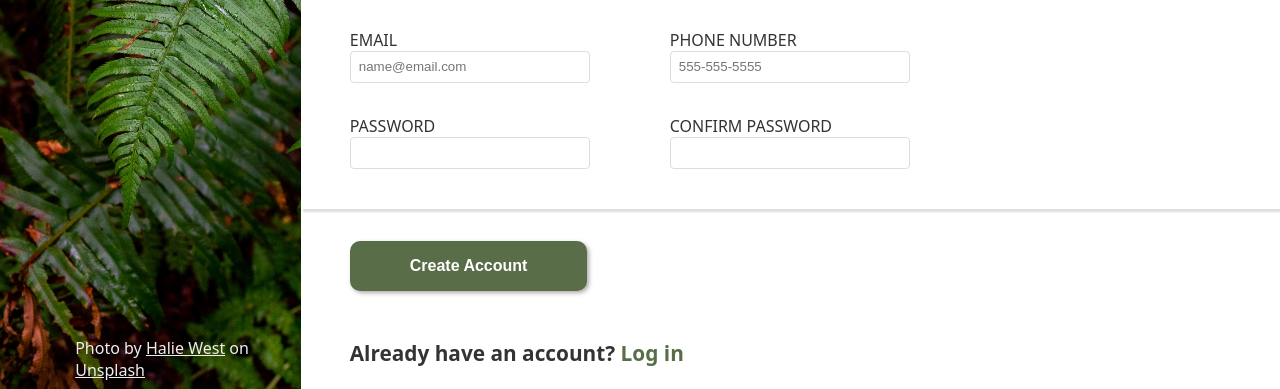
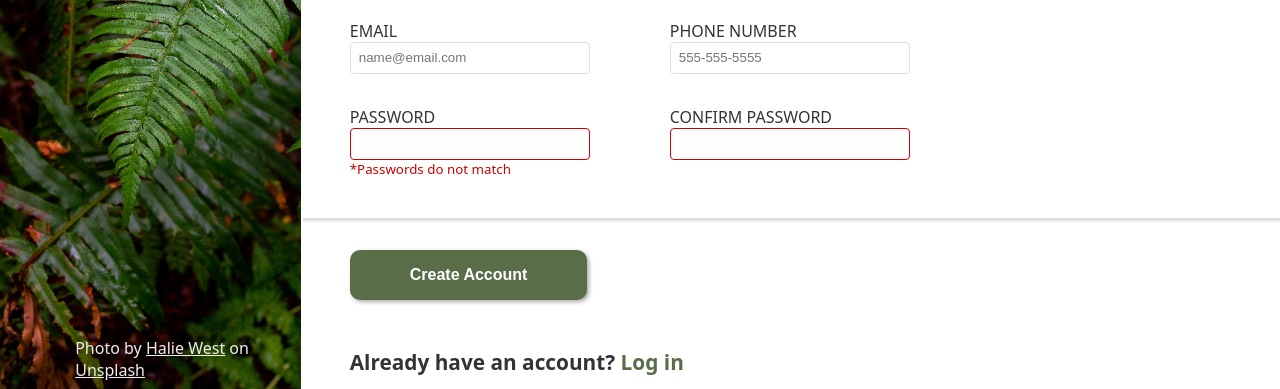
Before and after one commit to mgibson43/Sign-up-Form, a plain HTML site: page index.html in a window 1280 px wide. Shown: the part 411-800 px from the top of the page. Drawn offline with Linux system fonts and the light colour scheme.

Commit message:
Update: Red border to password input boxes and passwords do not match message

```diff
--- a/index.html
+++ b/index.html
@@ -45,11 +45,12 @@
               <fieldset class="label-input-container">
                 <div class="label-input">
                   <label for="password">PASSWORD</label>
-                  <input id="password" type="text" name="password" required/>
+                  <input class="error" id="password" type="text" name="password" required/>
+                  <sub>*Passwords do not match</sub>
                 </div>
                 <div class="label-input">
                   <label for="con_password">CONFIRM PASSWORD</label>
-                  <input id="con_password" type="text" name="con_password" required/>
+                  <input class="error" id="con_password" type="text" name="con_password" required/>
                 </div>
               </fieldset>
           </div>
--- a/style.css
+++ b/style.css
@@ -149,6 +149,14 @@ p>a {
   color:#596D48
 }
 
+.error {
+  border: 1px solid #CC0000;
+}
+
+sub {
+  color: #CC0000;
+}
+
 @font-face {
   font-family: Norse-Bold;
   src: url("/fonts/Norse-Bold.otf") format("opentype");
```
